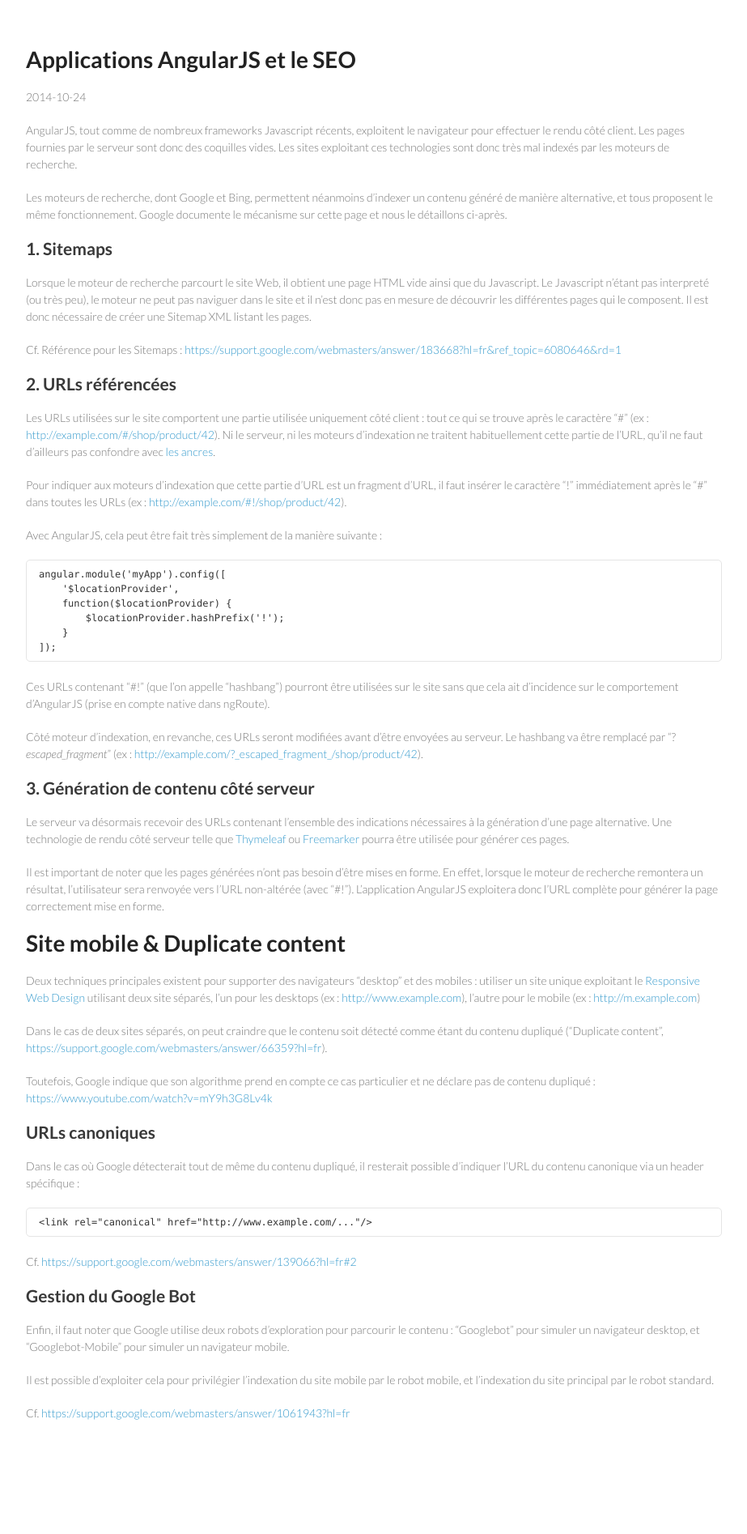
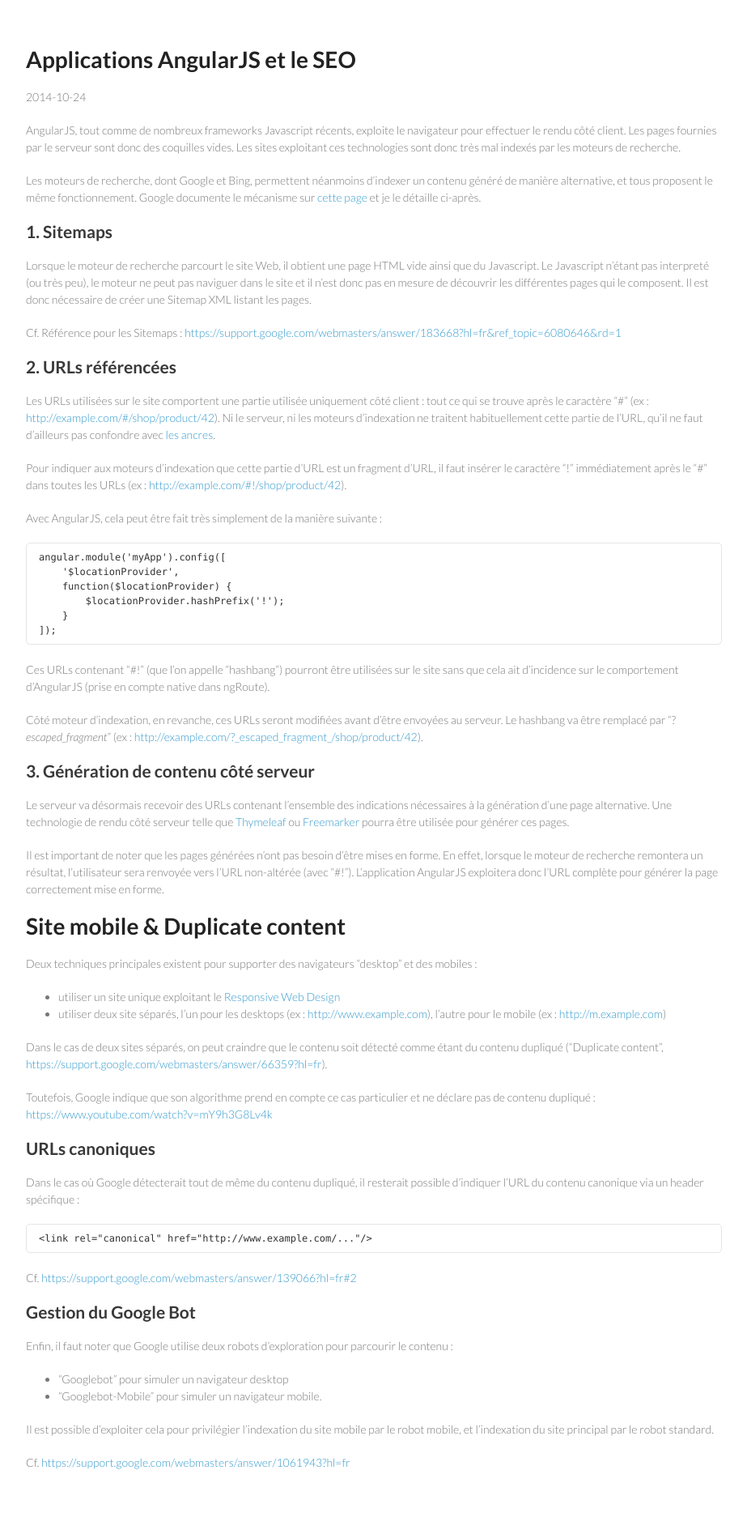
Before and after one commit to aseigneurin/aseigneurin.github.io, a Jekyll site: the page built from _posts/2014-10-24-angularjs-et-seo.md, in a window 1280 px wide. Shown: the whole page at 81% size, without its empty margins (178-1101 px from the left). Built offline with Jekyll 4.4.1, drawn with Linux system fonts in a browser that asks for light colours; before the commit the page ends 1833 px from its top, so only the background shows below that.

Commit message:
- fixed typos

```diff
--- a/_posts/2014-10-24-angularjs-et-seo.md
+++ b/_posts/2014-10-24-angularjs-et-seo.md
@@ -5,9 +5,9 @@
 tags: angularjs seo
 language: FR
 ---
-AngularJS, tout comme de nombreux frameworks Javascript récents, exploitent le navigateur pour effectuer le rendu côté client. Les pages fournies par le serveur sont donc des coquilles vides. Les sites exploitant ces technologies sont donc très mal indexés par les moteurs de recherche.
+AngularJS, tout comme de nombreux frameworks Javascript récents, exploite le navigateur pour effectuer le rendu côté client. Les pages fournies par le serveur sont donc des coquilles vides. Les sites exploitant ces technologies sont donc très mal indexés par les moteurs de recherche.
 
-Les moteurs de recherche, dont Google et Bing, permettent néanmoins d’indexer un contenu généré de manière alternative, et tous proposent le même fonctionnement. Google documente le mécanisme sur cette page et nous le détaillons ci-après.
+Les moteurs de recherche, dont Google et Bing, permettent néanmoins d’indexer un contenu généré de manière alternative, et tous proposent le même fonctionnement. Google documente le mécanisme sur [cette page](https://developers.google.com/webmasters/ajax-crawling/docs/getting-started) et je le détaille ci-après.
 
 ## 1. Sitemaps
 
@@ -43,8 +43,9 @@
 # Site mobile & Duplicate content
 
 Deux techniques principales existent pour supporter des navigateurs “desktop” et des mobiles :
-utiliser un site unique exploitant le [Responsive Web Design](http://fr.openclassrooms.com/informatique/cours/qu-est-ce-que-le-responsive-web-design)
-utilisant deux site séparés, l’un pour les desktops (ex : <http://www.example.com>), l’autre pour le mobile (ex : <http://m.example.com>)
+
+- utiliser un site unique exploitant le [Responsive Web Design](http://fr.openclassrooms.com/informatique/cours/qu-est-ce-que-le-responsive-web-design)
+- utiliser deux site séparés, l’un pour les desktops (ex : <http://www.example.com>), l’autre pour le mobile (ex : <http://m.example.com>)
 
 Dans le cas de deux sites séparés, on peut craindre que le contenu soit détecté comme étant du contenu dupliqué (“Duplicate content”, <https://support.google.com/webmasters/answer/66359?hl=fr>).
 
@@ -60,7 +61,10 @@
 
 ## Gestion du Google Bot
 
-Enfin, il faut noter que Google utilise deux robots d’exploration pour parcourir le contenu : “Googlebot” pour simuler un navigateur desktop, et “Googlebot-Mobile” pour simuler un navigateur mobile.
+Enfin, il faut noter que Google utilise deux robots d’exploration pour parcourir le contenu :
+
+- “Googlebot” pour simuler un navigateur desktop
+- “Googlebot-Mobile” pour simuler un navigateur mobile.
 
 Il est possible d’exploiter cela pour privilégier l’indexation du site mobile par le robot mobile, et l’indexation du site principal par le robot standard.
 
```
